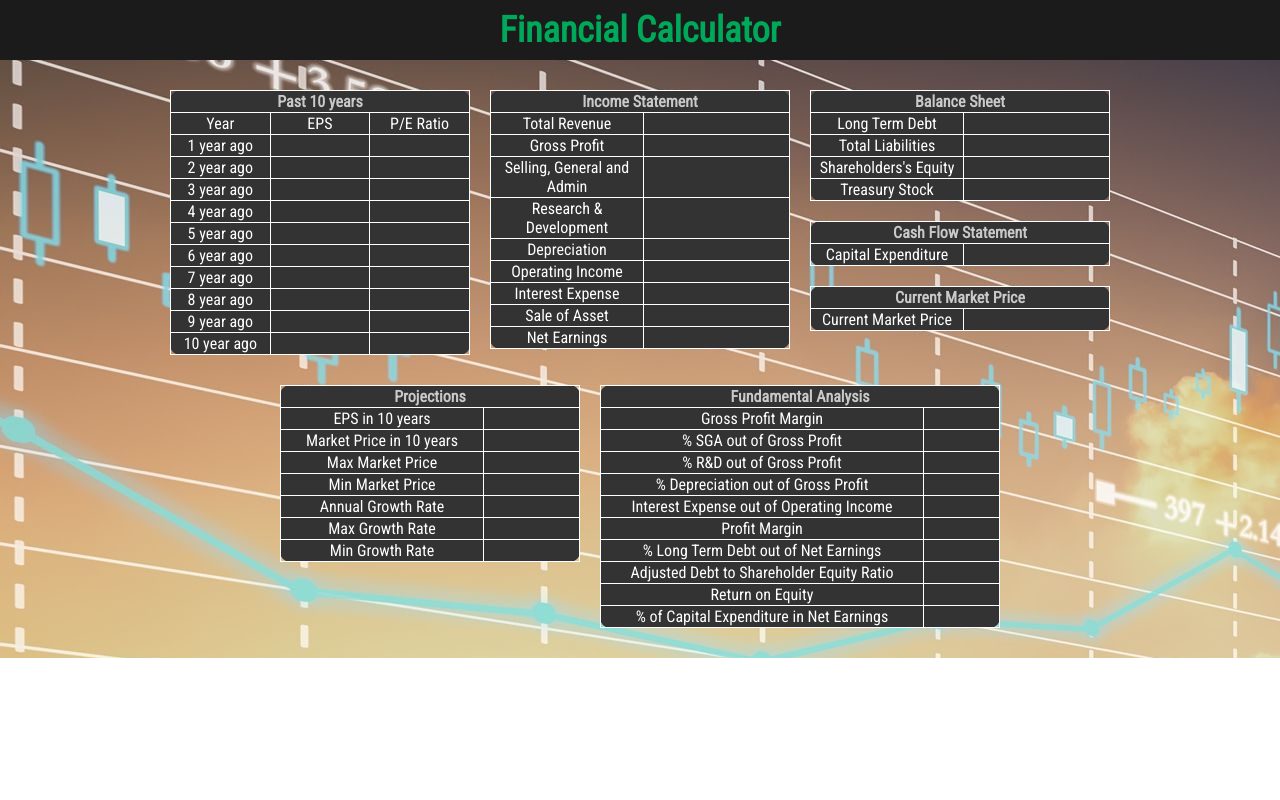
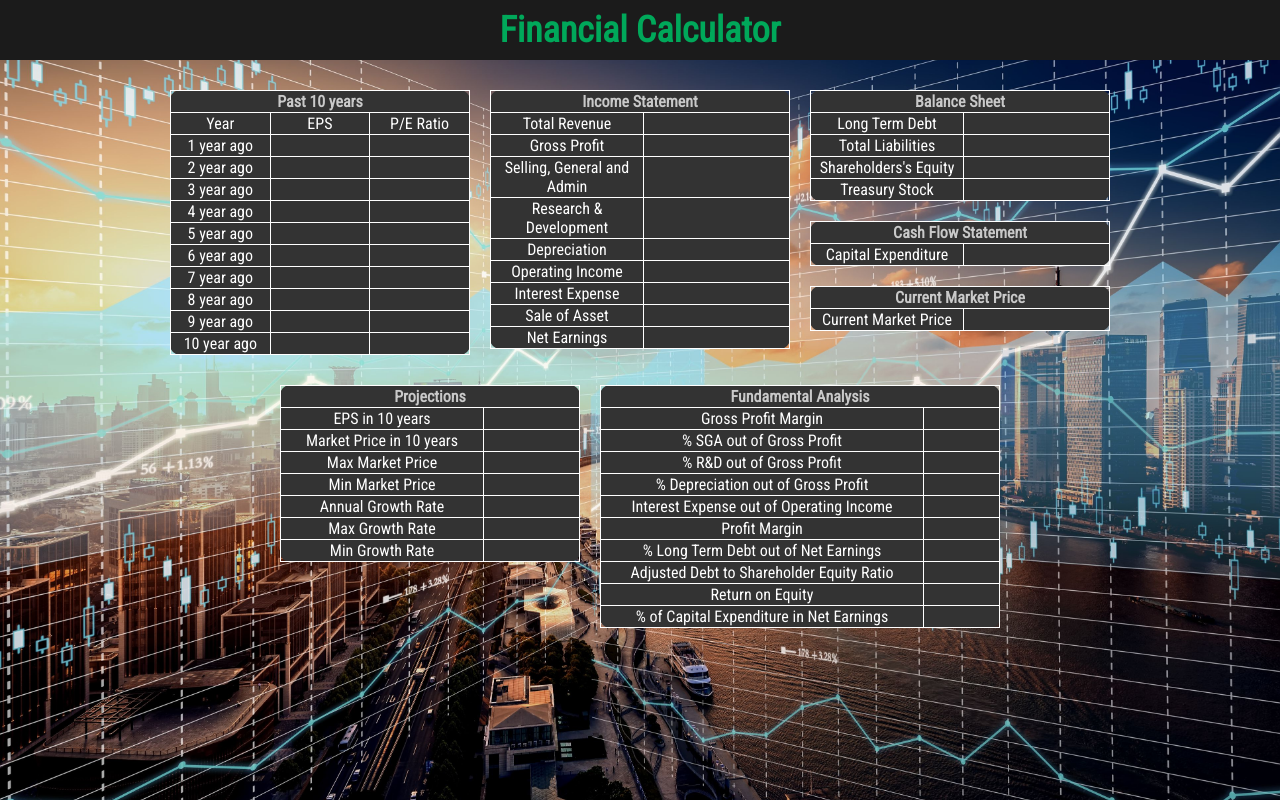
Before and after one commit to ryanwalterlee/Financial-Calculator, a Vue app: page / in a window 1280 px wide. Built offline with nearby package versions, Linux system fonts and the light colour scheme.

Commit message:
add background image

```diff
--- a/public/index.html
+++ b/public/index.html
@@ -5,7 +5,6 @@
     <meta http-equiv="X-UA-Compatible" content="IE=edge">
     <meta name="viewport" content="width=device-width,initial-scale=1.0">
     <link rel="icon" href="<%= BASE_URL %>favicon.ico">
-    <link rel="stylesheet" href="/public/style.css">
     <title><%= htmlWebpackPlugin.options.title %></title>
   </head>
   <body style="margin:0">
--- a/public/style.css
+++ /dev/null
@@ -1,7 +0,0 @@
-body {
-  background-image: url('/src/assets/MainBackgroundImage.jpg') no-repeat center center fixed;
-  -webkit-background-size: cover;
-  -moz-background-size: cover;
-  -o-background-size: cover;
-  background-size: cover;
-}
--- a/src/App.vue
+++ b/src/App.vue
@@ -62,7 +62,9 @@ export default {
   display: flex;
   align-items: center;
   flex-direction: column;
-  background-image: url('/src/assets/MainBackgroundImage.jpg');
+  background-image: url('./assets/MainBackgroundImage.jpg');
+  background-size: cover;
+  height: 100vh; /* increase height of app */
 }
 
 .fundamentals {
--- a/src/components/Results/Projections.vue
+++ b/src/components/Results/Projections.vue
@@ -145,11 +145,9 @@ table, th, td {
   border: 1px solid white;
   border-collapse: collapse;
 }
-
 th {
   color: rgb(201, 201, 201);
 }
-
 table {
   width: 300px;
   background-color: rgb(51, 51, 51);
```
Also changed, not shown: src/components/Results/FundamentalAnalysis.vue (line endings or trailing spaces).
